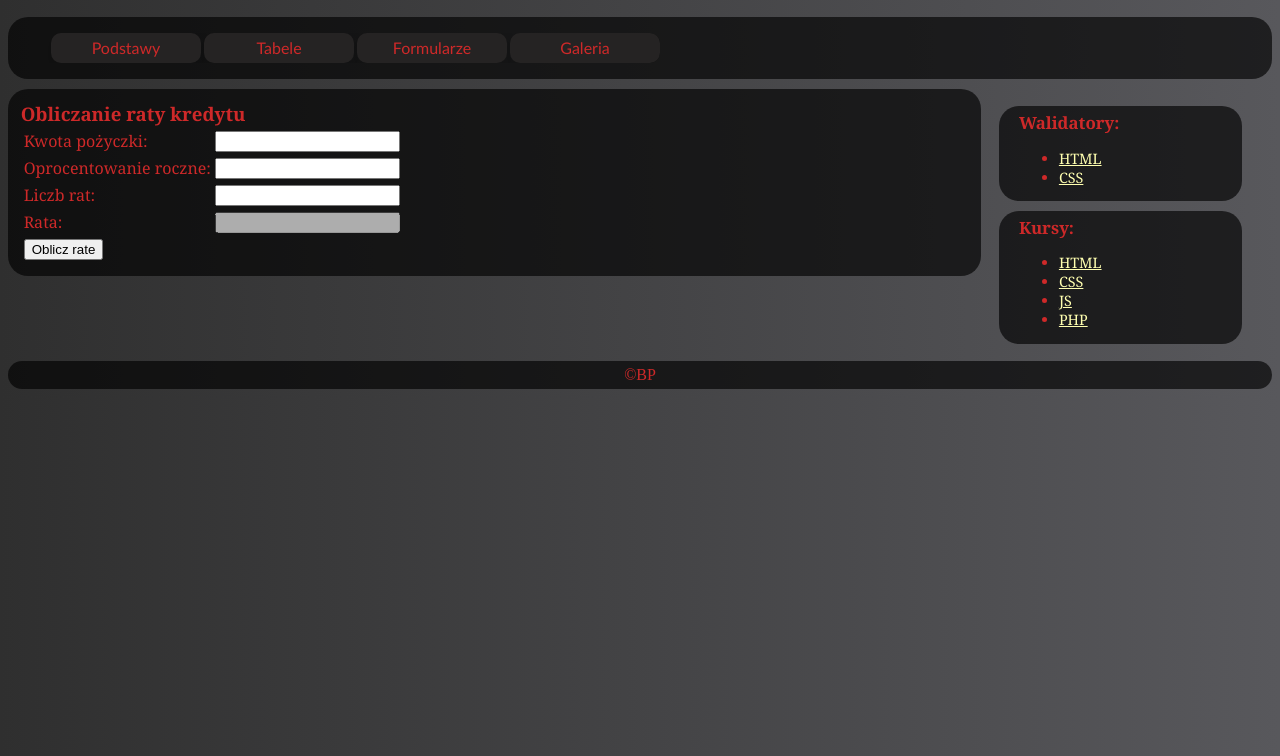
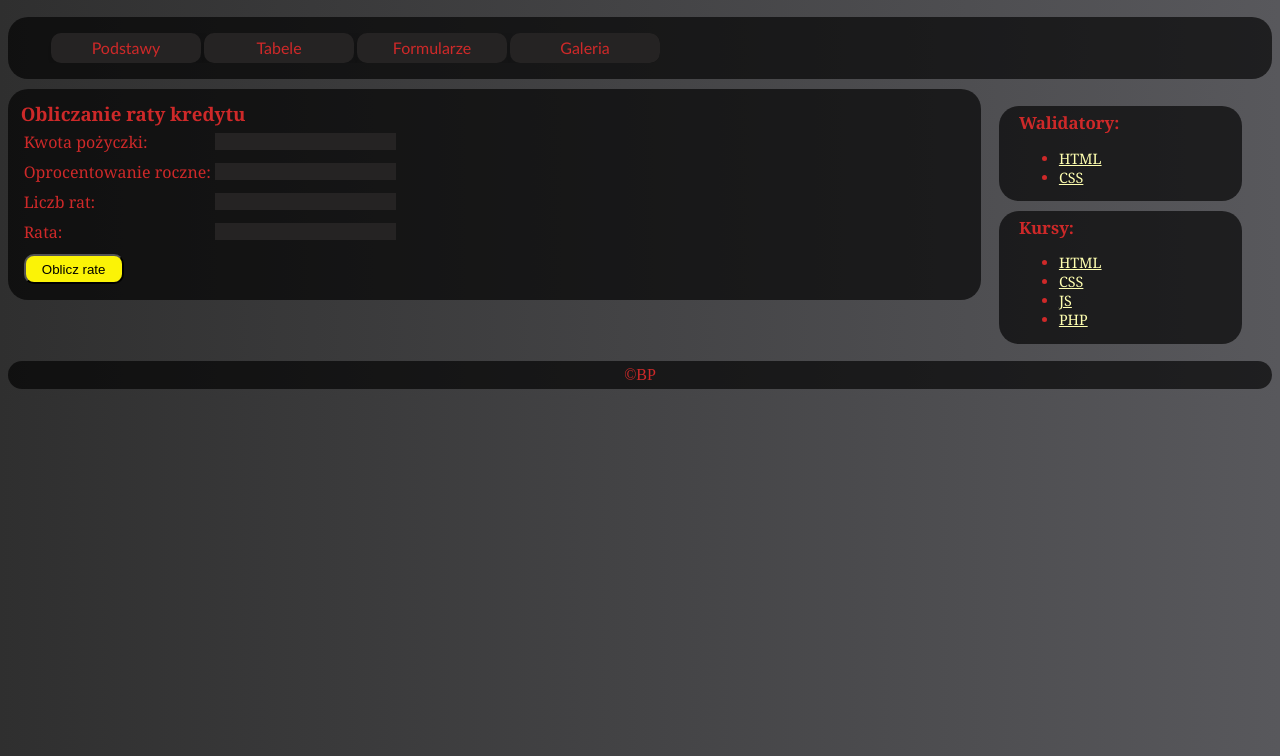
Before and after one commit to MikolajSzuper/Website-Application-university, a plain HTML site: page projekt_czastkowy/obliczenia.html in a window 1280 px wide. Shown: the part 44-800 px from the top of the page. Drawn offline with Linux system fonts and the light colour scheme.

Commit message:
Poprawki w projekcie

```diff
--- a/projekt_czastkowy/obliczenia.html
+++ b/projekt_czastkowy/obliczenia.html
@@ -27,11 +27,11 @@
     <article>
         <div><h3>Obliczanie raty kredytu</h3>
             <table><tbody>
-            <tr><td>Kwota pożyczki:</td><td><input id="K" /></td> </tr>
-            <tr><td>Oprocentowanie roczne:</td><td><input id="pr" /></td> </tr>
-            <tr><td>Liczb rat:</td><td><input id="n" /></td> </tr>
-            <tr><td>Rata:</td><td><input id="rata" disabled value=""/></td></tr>
-            <tr><td><button onclick="oblicz()">Oblicz rate</button></td>
+            <tr><td>Kwota pożyczki:</td><td><input class="input_frame" id="K" /></td> </tr>
+            <tr><td>Oprocentowanie roczne:</td><td><input class="input_frame" id="pr" /></td> </tr>
+            <tr><td>Liczb rat:</td><td><input class="input_frame" id="n" /></td> </tr>
+            <tr><td>Rata:</td><td><input class="input_frame" id="rata" disabled value=""/></td></tr>
+            <tr><td><button class="button" onclick="oblicz()">Oblicz rate</button></td>
         </tbody></table></div>
     </article>
     <aside>
```
